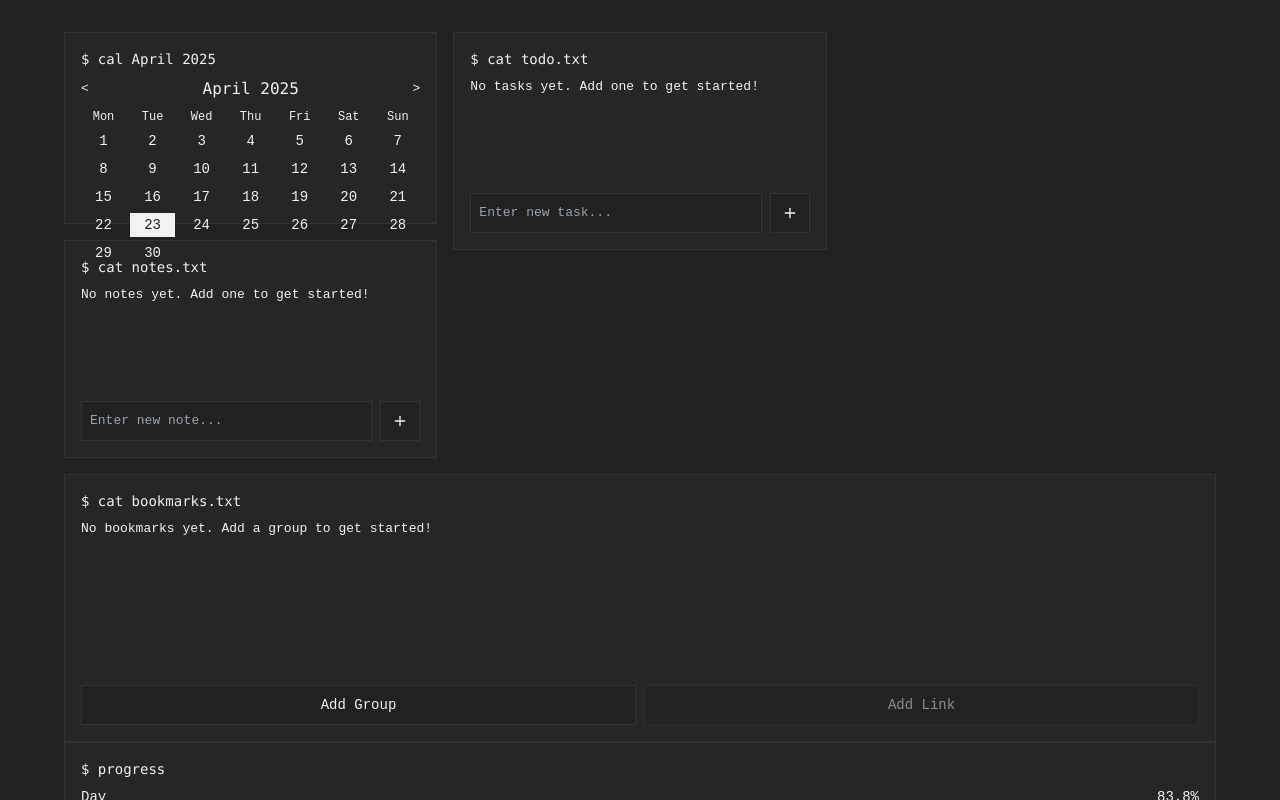
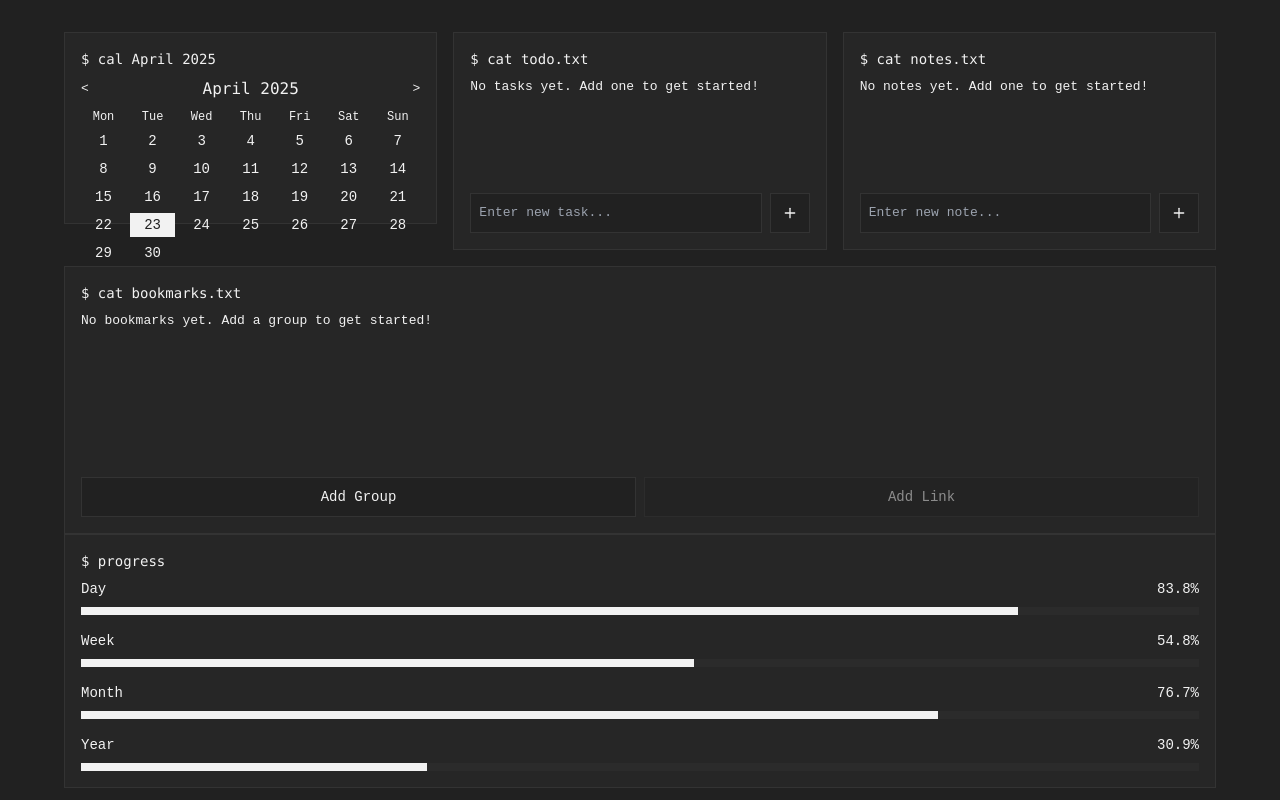
Before and after one commit to Knonical/bash-startpage-terminal-clone, a React (Vite) app: page / in a window 1280 px wide. Shown: the top 800 px of the page. Built offline with nearby package versions, Linux system fonts and the light colour scheme.

Commit message:
Move notes component to right
Move the notes component to the right of the todo list component in the index page layout.

```diff
--- a/src/pages/Index.tsx
+++ b/src/pages/Index.tsx
@@ -15,15 +15,19 @@ const Index = () => {
             <div className="h-48">
               <Calendar />
             </div>
-            <Notes />
           </div>
 
           {/* Segunda columna */}
-          <div>
+          <div className="space-y-4">
             <TodoList />
           </div>
 
           {/* Tercera columna */}
+          <div className="space-y-4">
+            <Notes />
+          </div>
+
+          {/* Cuarta columna - LinkManager */}
           <div className="md:col-span-3">
             <div className="h-auto">
               <LinkManager />
```
